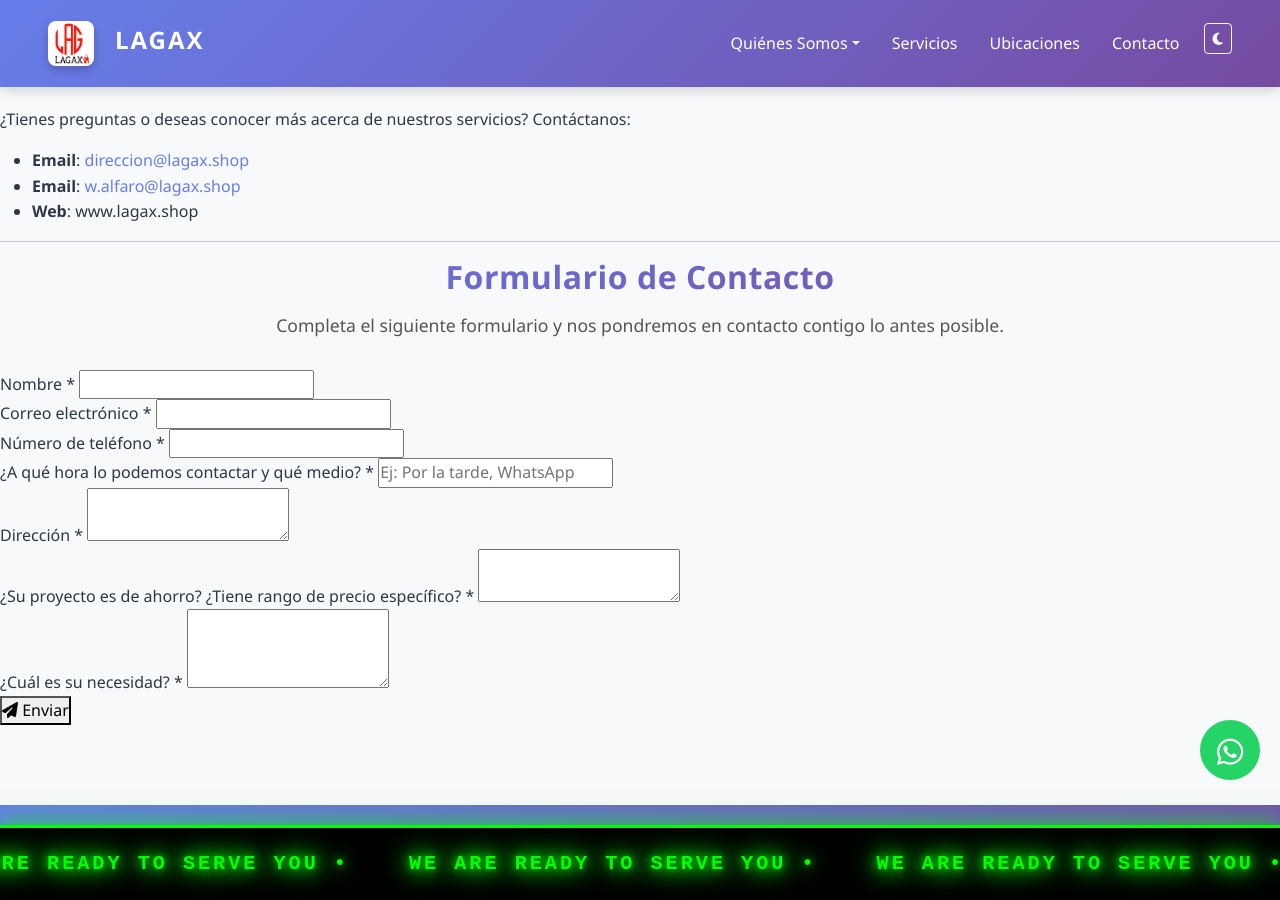
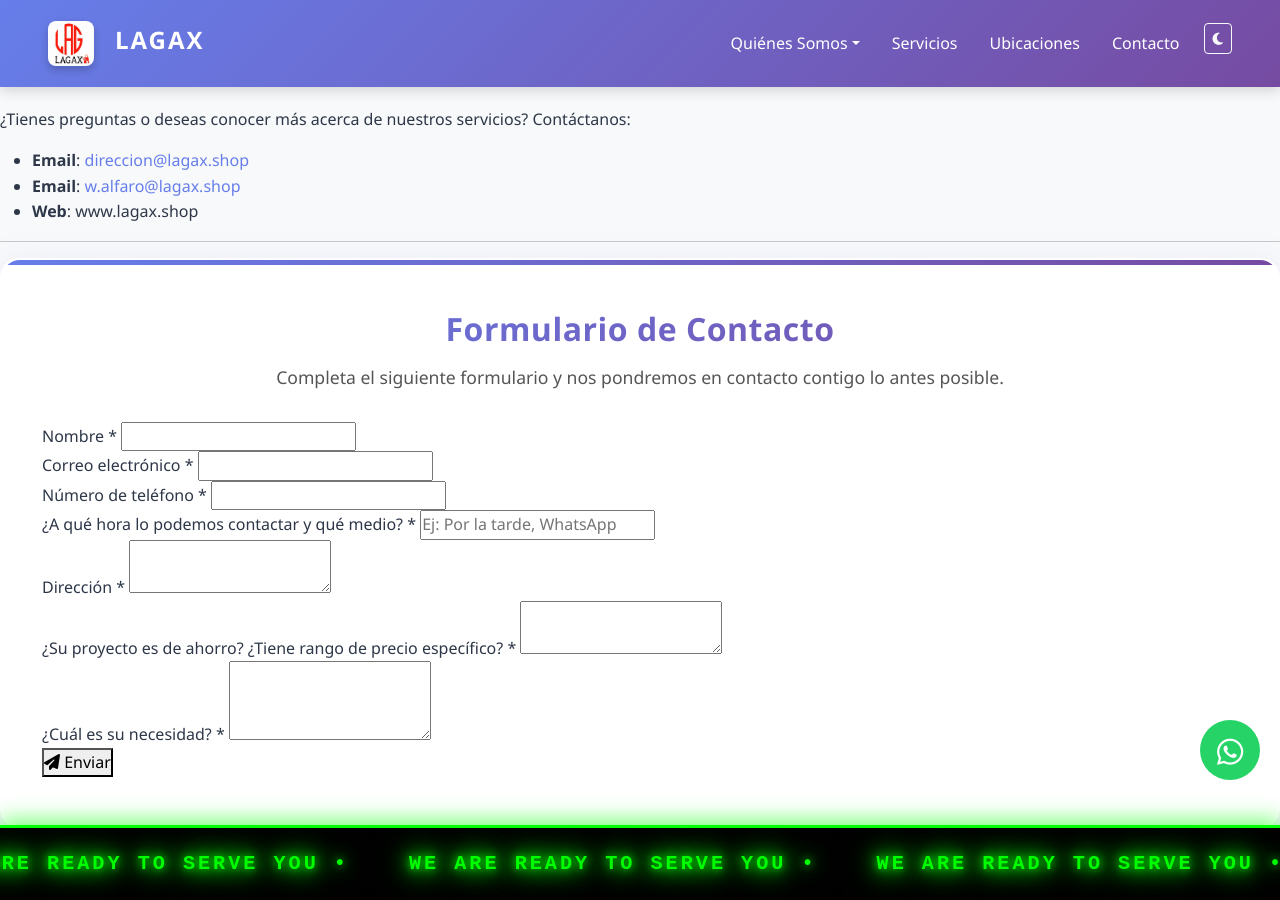
Before and after one commit to gasglz18/lagax, a Jekyll site: the page built from index.md, in a window 1280 px wide and 900 px high, scrolled down 2754 px. Built offline with Jekyll 4.4.1, drawn with Linux system fonts in a browser that asks for light colours.

Commit message:
Forzar actualización de estilos del formulario con versión CSS y estilos inline

```diff
--- a/_layouts/default.html
+++ b/_layouts/default.html
@@ -12,7 +12,7 @@
     <link href="https://cdn.jsdelivr.net/npm/bootstrap@5.3.0/dist/css/bootstrap.min.css" rel="stylesheet">
     <!-- Font Awesome Icons -->
     <link rel="stylesheet" href="https://cdnjs.cloudflare.com/ajax/libs/font-awesome/6.4.0/css/all.min.css">
-    <link rel="stylesheet" href="{{ '/assets/css/style.min.css' | relative_url }}">
+    <link rel="stylesheet" href="{{ '/assets/css/style.min.css' | relative_url }}?v=2">
     <meta name="viewport" content="width=device-width, initial-scale=1, user-scalable=no">
     {% include head-custom.html %}
     <style>
--- a/index.md
+++ b/index.md
@@ -552,7 +552,8 @@ startAutoplay();
 ---
 
 <div class="custom-form-container">
-  <form id="lagax-custom-form" class="lagax-form">
+  <form id="lagax-custom-form" class="lagax-form" style="padding: 50px 40px; background: #fff; border-radius: 20px; box-shadow: 0 10px 40px rgba(102, 126, 234, 0.15); border: 2px solid transparent; position: relative; overflow: hidden; max-width: 100%;">
+    <div style="content: ''; position: absolute; top: 0; left: 0; right: 0; height: 5px; background: linear-gradient(90deg, #667eea 0%, #764ba2 100%);"></div>
     <h3 style="font-size: 2rem; font-weight: 700; background: linear-gradient(135deg, #667eea 0%, #764ba2 100%); -webkit-background-clip: text; -webkit-text-fill-color: transparent; background-clip: text; margin-bottom: 15px; text-align: center; letter-spacing: 0.5px;">Formulario de Contacto</h3>
     <p style="text-align: center; color: #555; font-size: 1.1rem; margin-bottom: 30px; line-height: 1.6;">Completa el siguiente formulario y nos pondremos en contacto contigo lo antes posible.</p>
 
```
Also changed, not shown: 2 other files.
